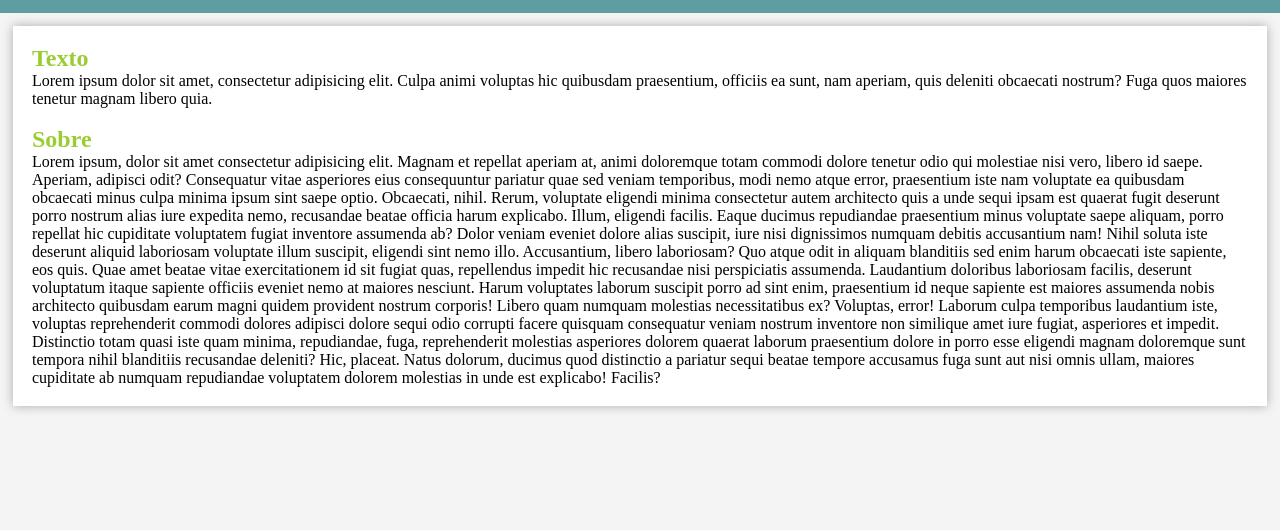
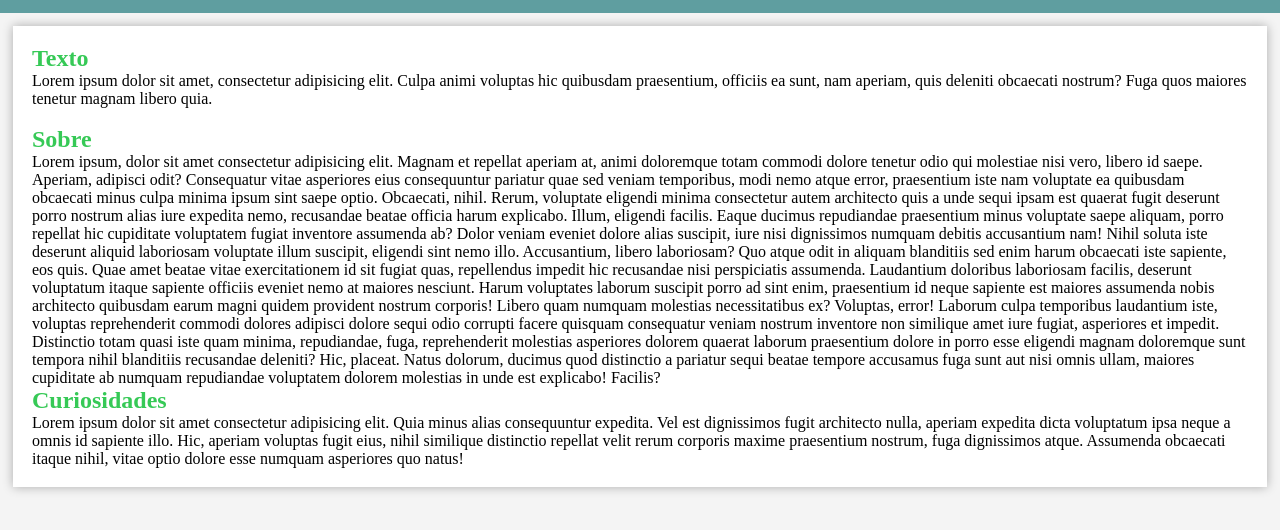
Before and after one commit to Joao08Pedro/Aula, a plain HTML site: page index.html in a window 1280 px wide. Shown: the part 160-690 px from the top of the page. Drawn offline with nearby package versions, Linux system fonts and the light colour scheme.

Commit message:
curiosidades

```diff
--- a/index.html
+++ b/index.html
@@ -78,6 +78,11 @@
                 omnis ullam, maiores cupiditate ab numquam repudiandae voluptatem dolorem molestias in unde est
                 explicabo! Facilis?</p>
         </section>
+        <section id="curiosidades">
+            <h2>Curiosidades</h2>
+            <p>Lorem ipsum dolor sit amet consectetur adipisicing elit. Quia minus alias consequuntur expedita. Vel est dignissimos fugit architecto nulla, aperiam expedita dicta voluptatum ipsa neque a omnis id sapiente illo.
+            Hic, aperiam voluptas fugit eius, nihil similique distinctio repellat velit rerum corporis maxime praesentium nostrum, fuga dignissimos atque. Assumenda obcaecati itaque nihil, vitae optio dolore esse numquam asperiores quo natus!</p>
+        </section>
     </main>
 </body>
 
--- a/style.css
+++ b/style.css
@@ -107,6 +107,6 @@ main{
     box-shadow: 0 0 10px 0 rgba(0, 0, 0, 0.301);
 }
 
-#texto h2, #sobre h2{
-    color: yellowgreen;
+#texto h2, #sobre h2, #curiosidades h2{
+    color: rgb(54, 201, 86);
 }
```
